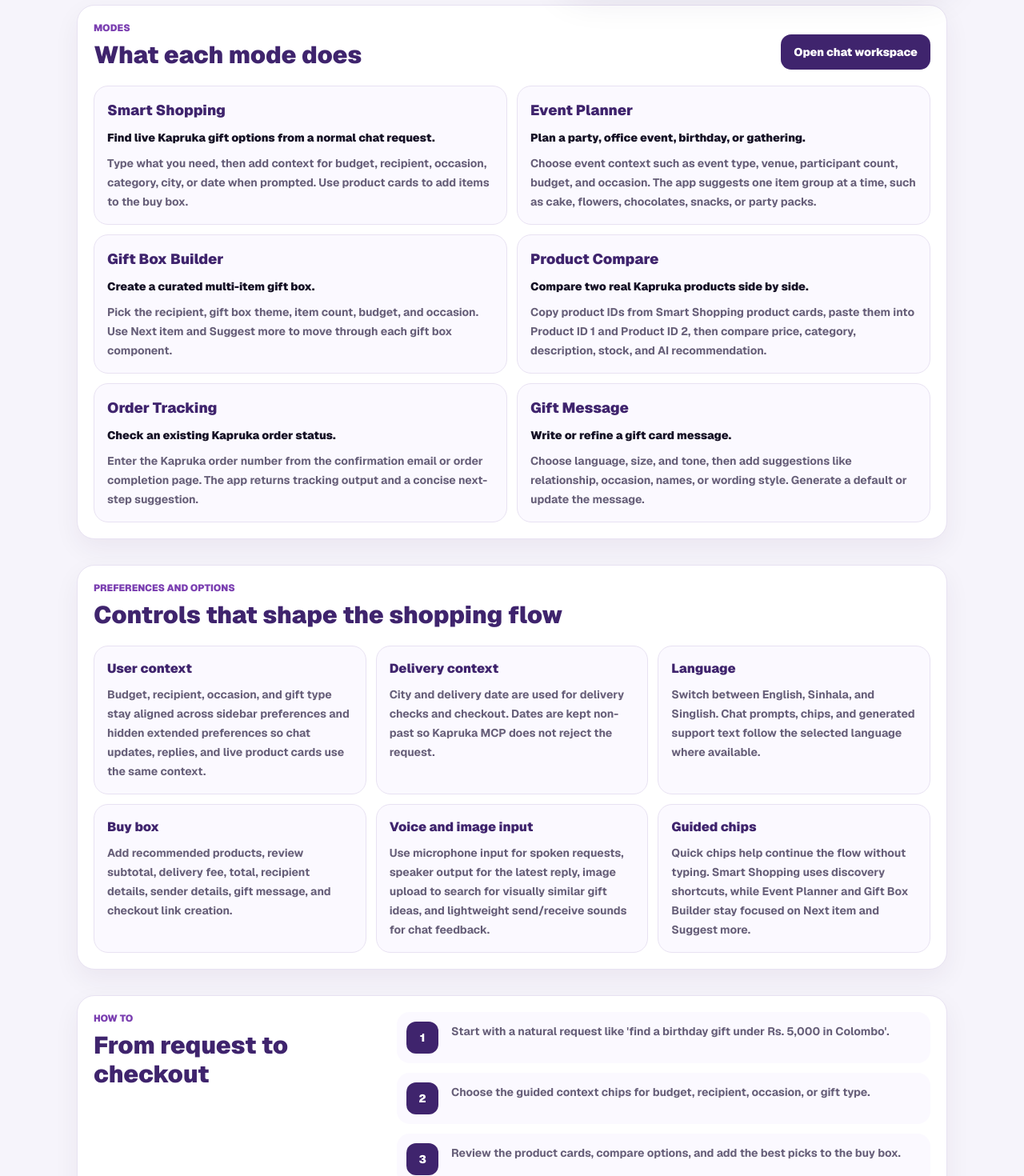
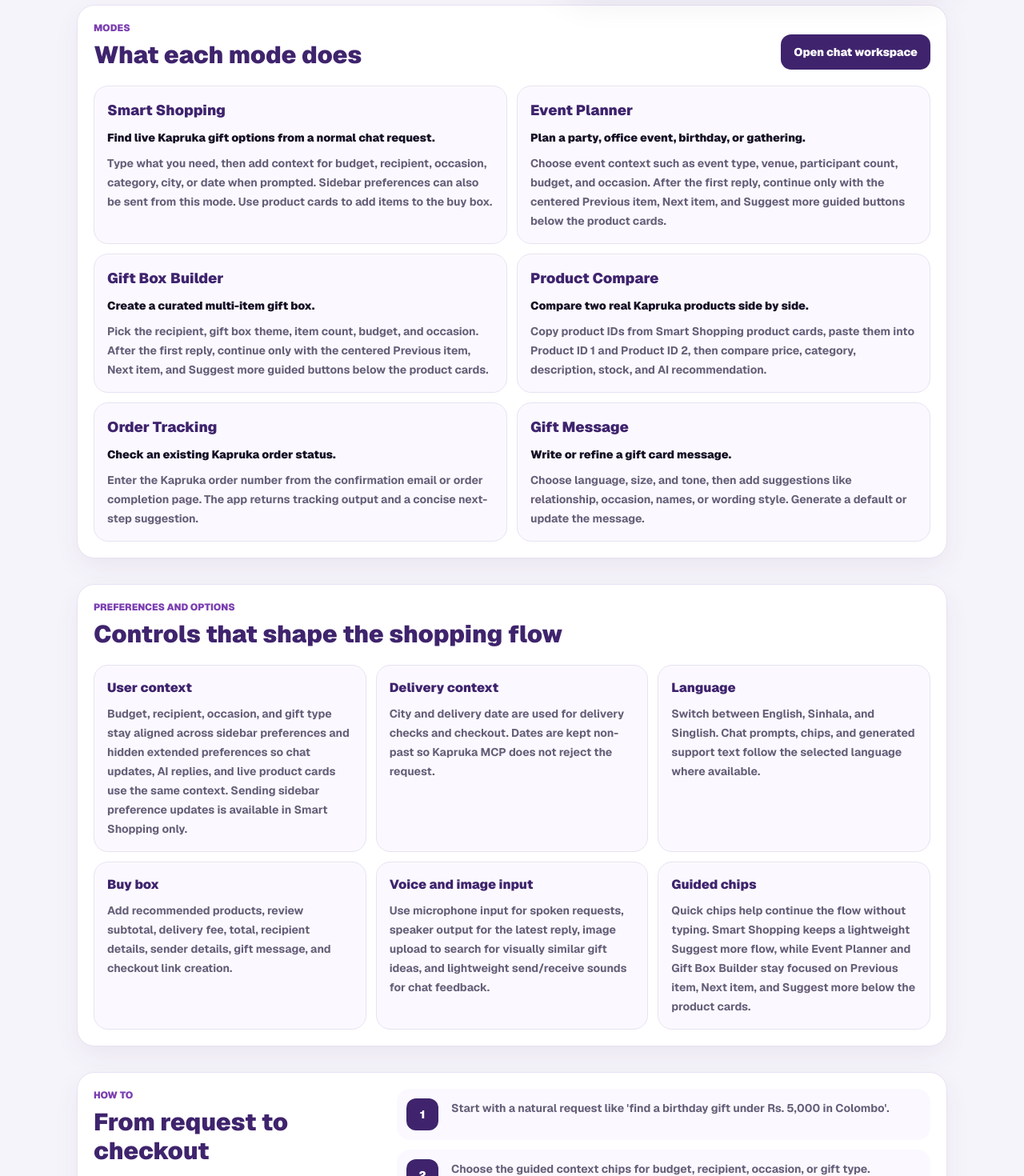
Before and after one commit to Rami2212/MCP-AI-Shopping-Platform, a Next.js app in the folder src/: page /features in a window 1280 px wide. Shown: the part 485-1955 px from the top of the page at 80% size. Built offline with nearby package versions, Linux system fonts and the light colour scheme.

Commit message:
Update project 13

```diff
--- a/src/app/api/ai/commerce/route.ts
+++ b/src/app/api/ai/commerce/route.ts
@@ -1455,7 +1455,16 @@
     .flatMap((line) => line.match(/[^.!?]+[.!?]?/g) ?? [])
     .map((sentence) => sentence.trim())
     .filter(Boolean)
-    .filter((sentence) => !isProductSpecific(sentence));
+    .filter((sentence) => !isProductSpecific(sentence))
+    .filter((sentence, index, sentences) => {
+      const isCompleteSentence = /[.!?]["')\]]?$/.test(sentence);
+
+      if (isCompleteSentence) {
+        return true;
+      }
+
+      return index < sentences.length - 1;
+    });
   const sanitized = safeSentences.join(" ").replace(/\s+/g, " ").trim();
 
   return sanitized;
--- a/src/app/features/page.tsx
+++ b/src/app/features/page.tsx
@@ -4,11 +4,11 @@
 const features = [
   {
     title: "Smart shopping chat",
-    text: "Describe the recipient, occasion, budget, city, or gift type and Kapruka Genie turns it into live product suggestions plus a richer shopping reply grounded in the same updated preference context.",
+    text: "Describe the recipient, occasion, budget, city, or gift type and Kapruka Genie turns it into live product suggestions with AI replies grounded in the same updated preference context.",
   },
   {
     title: "Event and gift box planning",
-    text: "Build a guided checklist for parties, office events, birthdays, and curated gift boxes, then move through the flow with only Next item and Suggest more actions.",
+    text: "Build a guided checklist for parties, office events, birthdays, and curated gift boxes, then move through the flow with Previous item, Next item, and Suggest more actions under the product cards.",
   },
   {
     title: "Product compare",
@@ -32,19 +32,19 @@
     mode: "Smart Shopping",
     purpose: "Find live Kapruka gift options from a normal chat request.",
     howTo:
-      "Type what you need, then add context for budget, recipient, occasion, category, city, or date when prompted. Use product cards to add items to the buy box.",
+      "Type what you need, then add context for budget, recipient, occasion, category, city, or date when prompted. Sidebar preferences can also be sent from this mode. Use product cards to add items to the buy box.",
   },
   {
     mode: "Event Planner",
     purpose: "Plan a party, office event, birthday, or gathering.",
     howTo:
-      "Choose event context such as event type, venue, participant count, budget, and occasion. The app suggests one item group at a time, such as cake, flowers, chocolates, snacks, or party packs.",
+      "Choose event context such as event type, venue, participant count, budget, and occasion. After the first reply, continue only with the centered Previous item, Next item, and Suggest more guided buttons below the product cards.",
   },
   {
     mode: "Gift Box Builder",
     purpose: "Create a curated multi-item gift box.",
     howTo:
-      "Pick the recipient, gift box theme, item count, budget, and occasion. Use Next item and Suggest more to move through each gift box component.",
+      "Pick the recipient, gift box theme, item count, budget, and occasion. After the first reply, continue only with the centered Previous item, Next item, and Suggest more guided buttons below the product cards.",
   },
   {
     mode: "Product Compare",
@@ -69,7 +69,7 @@
 const preferences = [
   {
     title: "User context",
-    text: "Budget, recipient, occasion, and gift type stay aligned across sidebar preferences and hidden extended preferences so chat updates, replies, and live product cards use the same context.",
+    text: "Budget, recipient, occasion, and gift type stay aligned across sidebar preferences and hidden extended preferences so chat updates, AI replies, and live product cards use the same context. Sending sidebar preference updates is available in Smart Shopping only.",
   },
   {
     title: "Delivery context",
@@ -89,7 +89,7 @@
   },
   {
     title: "Guided chips",
-    text: "Quick chips help continue the flow without typing. Smart Shopping uses discovery shortcuts, while Event Planner and Gift Box Builder stay focused on Next item and Suggest more.",
+    text: "Quick chips help continue the flow without typing. Smart Shopping keeps a lightweight Suggest more flow, while Event Planner and Gift Box Builder stay focused on Previous item, Next item, and Suggest more below the product cards.",
   },
 ];
 
```
